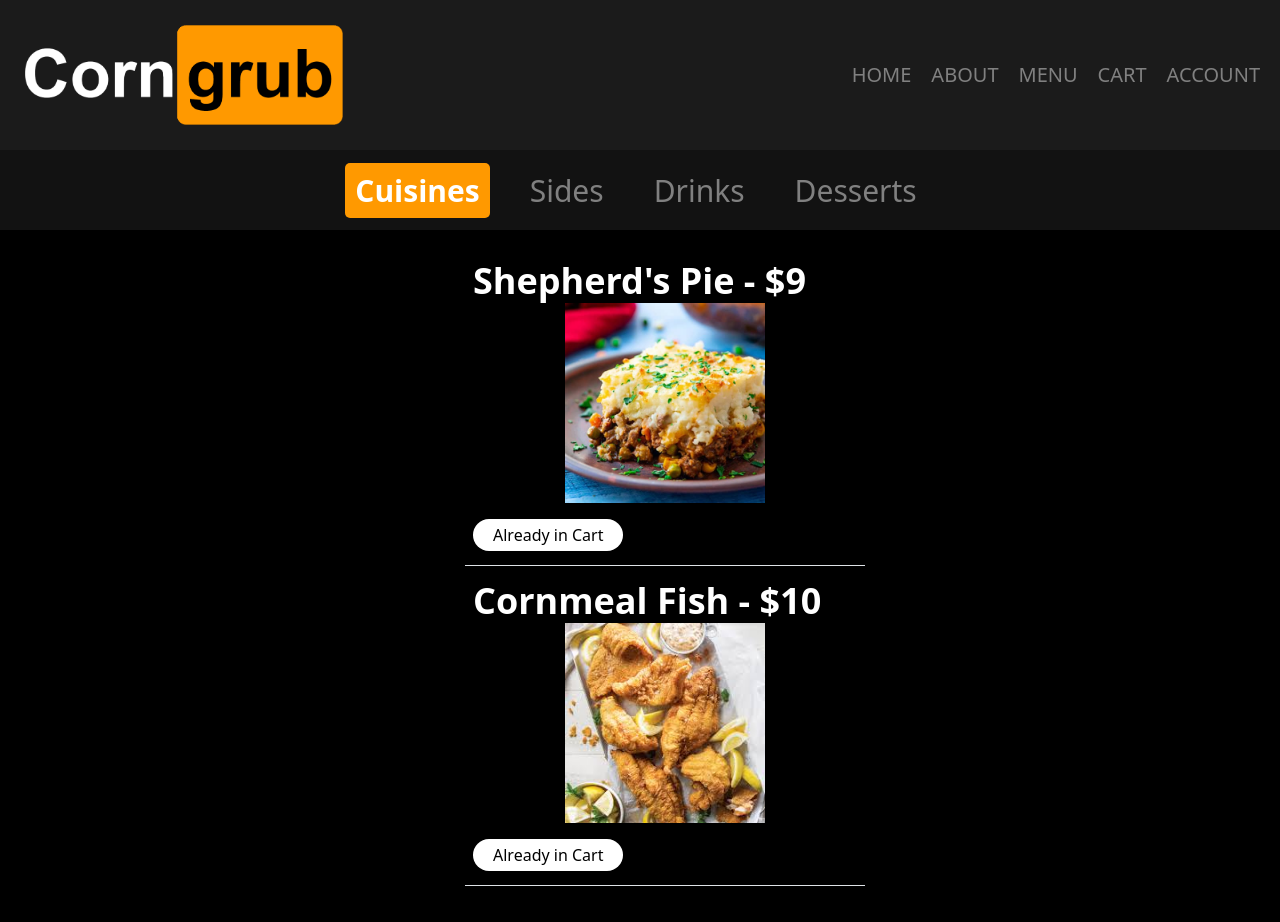
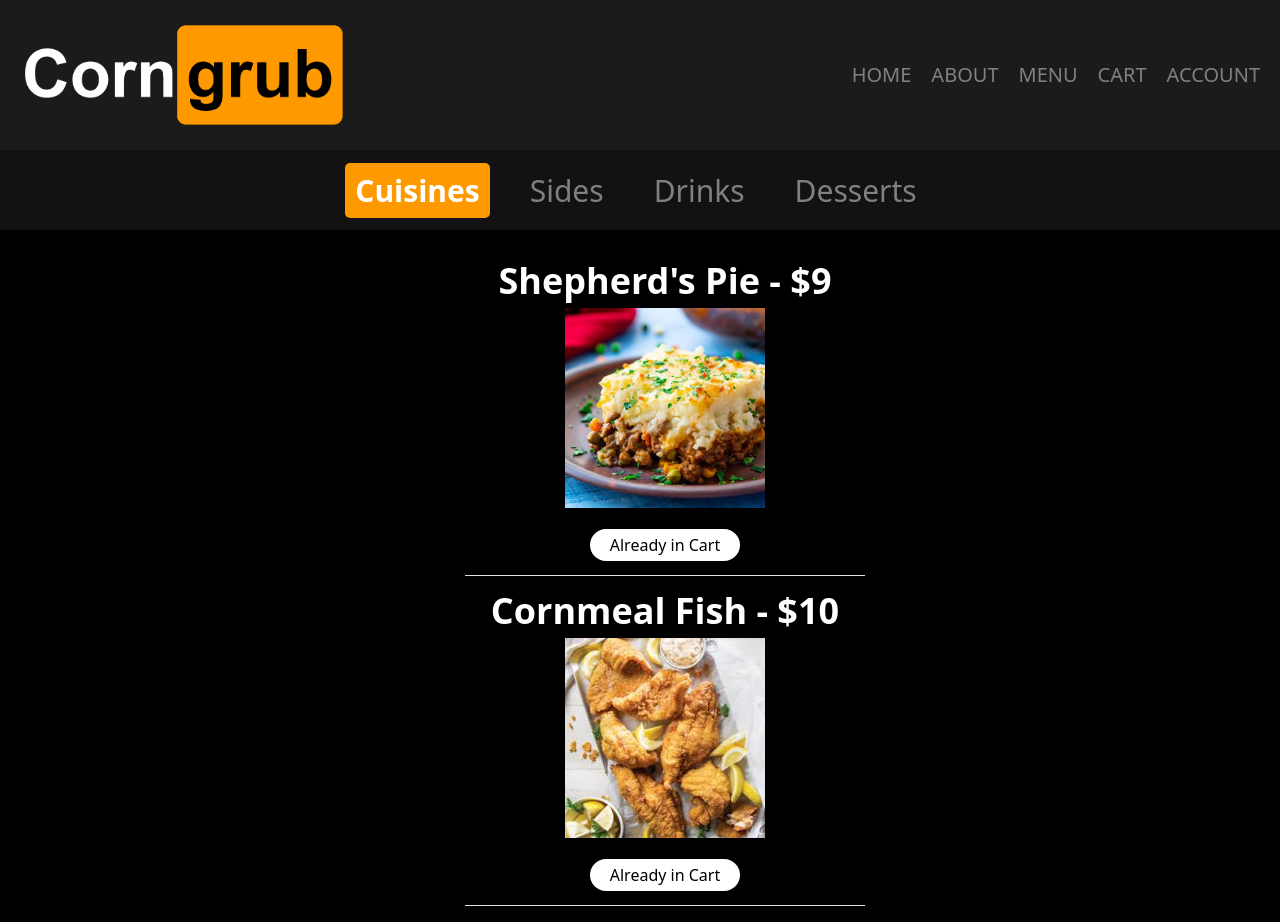
Before and after one commit to jaksonhensley/CSCI4300-FinalProject, a React (Create React App) app in the folder client/: page /menu in a window 1280 px wide. Built offline with nearby package versions, Linux system fonts and the light colour scheme.

Commit message:
Fixed alignment on menu page

```diff
--- a/client/src/pages/menu/Menu.css
+++ b/client/src/pages/menu/Menu.css
@@ -63,15 +63,18 @@
   max-width: 200px;
   max-height: 200px;
   align-self: center;
+  margin: 5px 0;
 }
 
 .item-title {
   color: white;
+  text-align: center;
 }
 
 .item-action {
   margin-top: 20px;
   margin-bottom: 10px;
+  text-align: center;
 }
 
 .add-to-cart {
```
